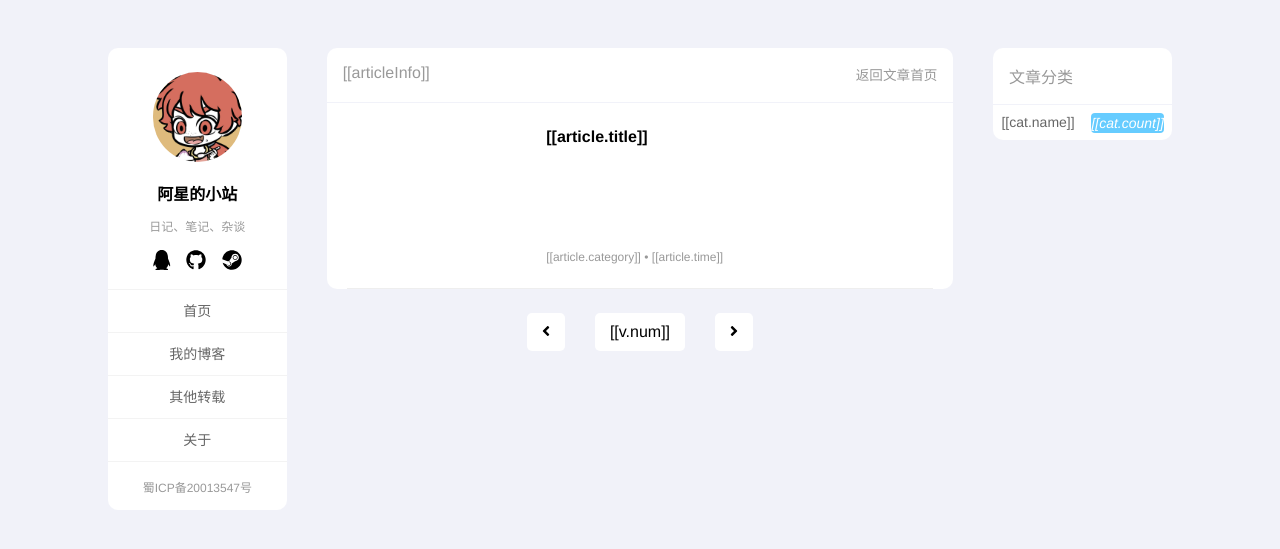
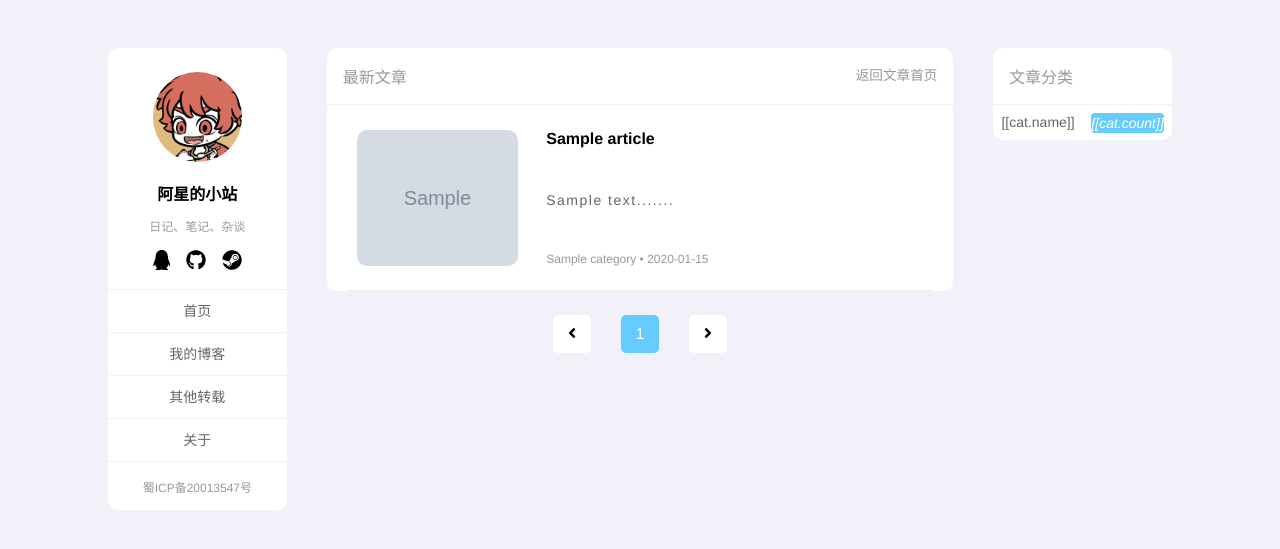
Before and after one commit to Gxstar/gxsite, a Django app: page /blog/ in a window 1280 px wide. Shown: the top 549 px of the page. Run offline with Django 3.2, Linux system fonts and the light colour scheme; tables that the repository leaves empty hold one stand-in row (values such as "Sample post"); grey boxes marked "Sample" are stand-in pictures; some libraries are stand-ins or nearby versions.

Commit message:
完善首页文章列表

```diff
--- a/blog/static/blog/css/blog.css
+++ b/blog/static/blog/css/blog.css
@@ -197,7 +197,7 @@ a:hover {
     cursor: pointer;
 }
 
-#page-list .active>li {
+#page-list .active {
     color: white;
     background-color: var(--blue);
 }
--- a/blog/templates/blog/article_list.html
+++ b/blog/templates/blog/article_list.html
@@ -3,33 +3,41 @@
 <!-- 文章列表展示区域 -->
 <div class="inner-box" id="article-list" v-if="list_seen">
     <div class="header">
-        <p style="color:#999">[[articleInfo]]</p>
-        <p style="color:#999;font-size:0.85rem;cursor: pointer;line-height: 2;" v-if="seen" @click="backtohome">返回文章首页
+        <p style="color:#999">最新文章</p>
+        <p style="color:#999;font-size:0.85rem;cursor: pointer;line-height: 2;">返回文章首页
         </p>
     </div>
-    <div class="article-body" v-for="article in list">
-        <div class="cover-img" v-bind:style="{'background-image':'url('+article.cover+')'}">
+    {% for article in article_list %}
+    <div class="article-body">
+        <div class="cover-img" style="background-image:url({{article.cover}})">
         </div>
         <div class="show-article">
-            <h4><a @click="show_article(article.id)">[[article.title]]</a></h4>
-            <div v-html="article.body" class="intro"></div>
-            <footer class="info-text">[[article.category]]&nbsp;•&nbsp;<span>[[article.time]]</span>
+            <h4><a>{{article.title}}</a></h4>
+            <div class="intro">{{article.body|safe}}</div>
+            <footer class="info-text">{{article.category}}&nbsp;•&nbsp;<span>{{article.time}}</span>
             </footer>
         </div>
     </div>
+    {% endfor %}
 </div>
 <!-- 底部页码区域 -->
-<div id="page-zone" v-if="page_seen">
+<div id="page-zone">
     <ul id="page-list">
-        <a v-on:click="frontPage()">
+        <a>
             <li><i class="fas fa-angle-left"></i></li>
         </a>
-        <a v-for="(v,k) in pages.data" :key="k" v-on:click="changePage(v.num)" :class="{active:v.active}">
-            <li>[[v.num]]</li>
+        {% for page in page_list.data %}
+        <a>
+            <li id="pagenum{{page}}">{{page}}</li>
         </a>
-        <a v-on:click="nextPage()">
+        {% endfor %}
+        <a>
             <li><i class="fas fa-angle-right"></i></li>
         </a>
     </ul>
 </div>
+<script>
+    var active="pagenum"+"{{page_list.active}}";
+    $('#'+active).addClass("active");
+</script>
 {% endblock %}
--- a/blog/templates/blog/layout.html
+++ b/blog/templates/blog/layout.html
@@ -63,7 +63,7 @@
         </div>
     </div>
     <!-- 尾部js -->
-    <script src="{% static 'blog/js/blog.js' %}"></script>
+
 </body>
 
 </html>
--- a/blog/views.py
+++ b/blog/views.py
@@ -19,10 +19,12 @@ def blog_home(request):
             mobile = True
             break
     article_list = get_article(1, 0)
+    page_list = get_page(0, 1)
     context = {
         "page": 1,
         "catid": 0,
-        "article_list": article_list
+        "article_list": article_list,
+        "page_list": page_list
     }
     if mobile is False:
         return render(request, "blog/article_list.html", context)
@@ -51,3 +53,36 @@ def get_article(page, catid):
         temp['category'] = i.category.name
         context.append(temp)
     return context
+
+
+def get_page(catid, active_page):
+    '''
+    获取总共页数
+    '''
+    if catid == 0:
+        page_count = int(Article.objects.count()/4)+1
+    else:
+        page_count = int(Article.objects.filter(
+            category__id=catid).count()/4)+1
+    pages = {}
+    pages["data"] = []
+    num_active_page = int(active_page)
+    if page_count <= 5:
+        for i in range(page_count):
+            pages["data"].insert(i, i+1)
+    else:
+        if num_active_page >= page_count-4:
+            for i in range(5):
+                pages["data"].insert(
+                    i, page_count-4+i)
+        elif 2 < num_active_page < page_count-4:
+            for i in range(5):
+                pages["data"].insert(
+                    i, num_active_page-2+i)
+        else:
+            for i in range(5):
+                pages["data"].insert(
+                    i, i+1)
+    pages["total"] = page_count
+    pages["active"] = num_active_page
+    return pages
```
